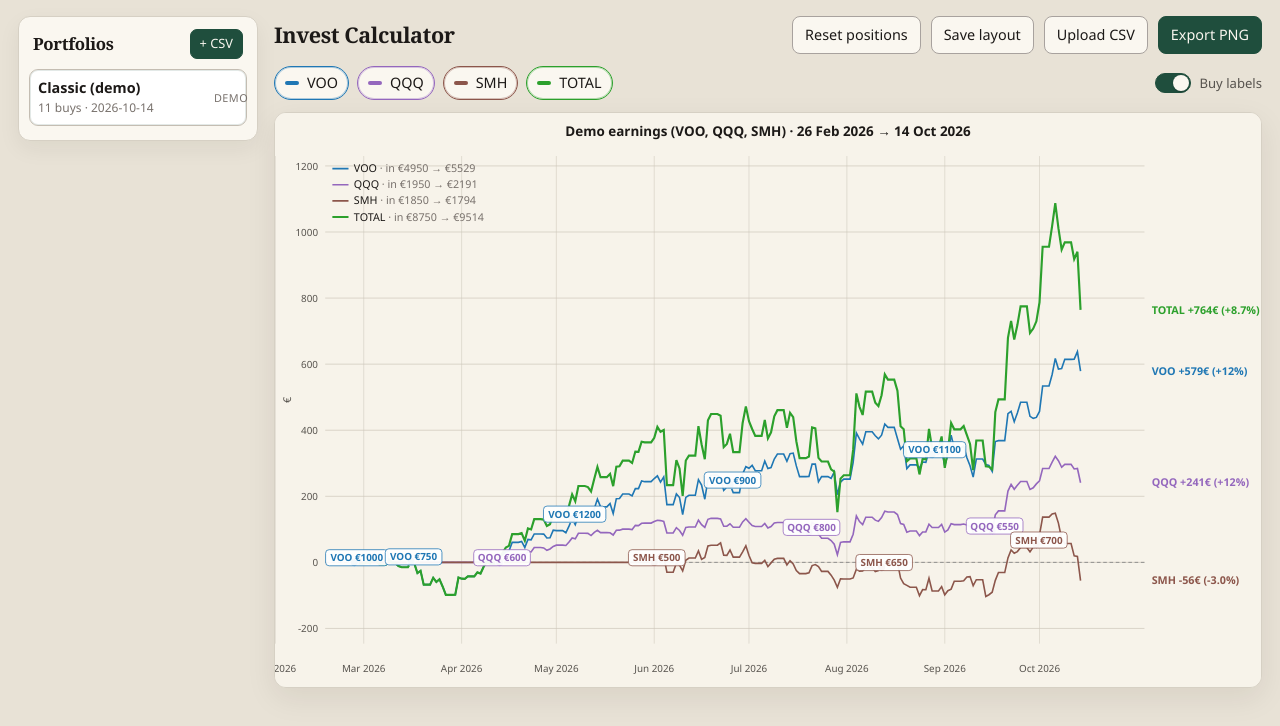
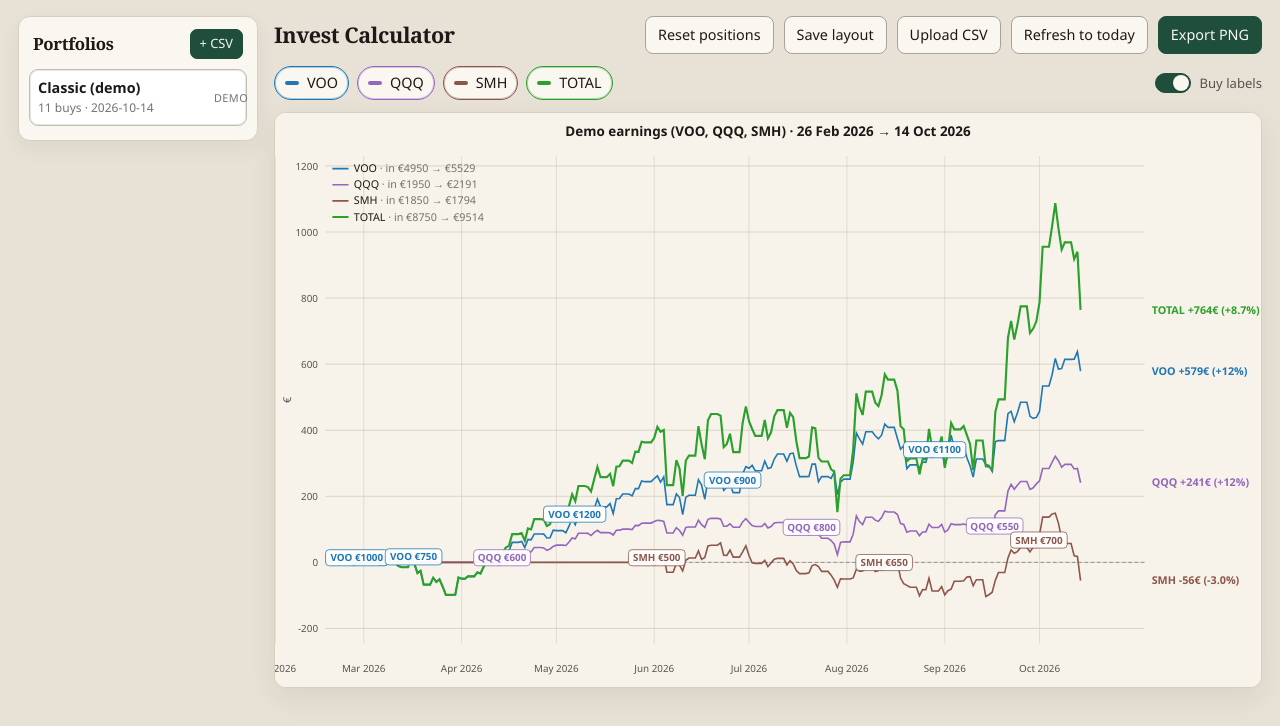
Before and after one commit to DenysPiven/InvestCalculator, a React (Vite) app: page / in a window 1280 px wide. Shown: the top 726 px of the page. Built offline with nearby package versions, Linux system fonts and the light colour scheme.

Commit message:
Add Refresh to today for portfolios with live prices
Store the uploaded CSV so charts can rebuild through today; bust the
price cache and fill gaps past the bundled cache. Demo regenerates on
Pages deploy after the price update.

Co-authored-by: pivden2000 <pivden2000@gmail.com>

```diff
--- a/src/App.tsx
+++ b/src/App.tsx
@@ -13,6 +13,7 @@
   CHART_COLORS,
   CHART_LABELS,
   colorFor,
+  invalidatePricesCache,
   seriesKeys,
   type ChartData,
 } from './ibkr'
@@ -27,6 +28,7 @@
   saveStore,
   setActive,
   updateDraftPositions,
+  updatePortfolioChart,
   updateSavedPositions,
   upsertUpload,
   type PortfolioStore,
@@ -243,6 +245,7 @@
   const buysRef = useRef<Buy[]>([])
   const storeRef = useRef(store)
   const saveGen = useRef(0)
+  const didAutoRefresh = useRef(false)
   const dragRef = useRef<{
     id: string
     startX: number
@@ -360,13 +363,15 @@
     try {
       const text = await file.text()
       setStatusMsg('Building chart from prices…')
+      invalidatePricesCache()
       const chart = await buildChartFromIbkrCsv(text)
       const normalized = normalizeChart(chart)
       const positions = buysToPosMap(applyPositions(normalized.buys, null))
-      const { store: next, id, reused } = upsertUpload(storeRef.current, {
+      const { store: next, id } = upsertUpload(storeRef.current, {
         name: nameFromFile(file.name),
         chart: normalized,
         positions,
+        csvText: text,
       })
       commitStore(next)
       const item = next.items.find((i) => i.id === id)!
@@ -377,9 +382,7 @@
       } else {
         showPortfolio(normalized, layoutFor(item))
       }
-      if (!reused) {
-        /* new upload — keep quiet */
-      }
+      setStatusMsg('')
     } catch (e) {
       setStatusMsg(`Upload failed: ${e instanceof Error ? e.message : e}`)
     } finally {
@@ -387,6 +390,81 @@
       if (fileRef.current) fileRef.current.value = ''
     }
   }
+
+  const refreshToToday = useCallback(async () => {
+    const item = storeRef.current.items.find(
+      (i) => i.id === storeRef.current.activeId,
+    )
+    if (!item) return
+    setBusy(true)
+    setStatusMsg('Updating prices to today…')
+    try {
+      invalidatePricesCache()
+      // Keep current label layout across rebuild
+      const draft = updateDraftPositions(
+        storeRef.current,
+        item.id,
+        buysToPosMap(buysRef.current),
+      )
+      commitStore(draft)
+
+      if (item.kind === 'classic') {
+        const bust = `?t=${Date.now()}`
+        const raw = (await fetch(
+          `${assetUrl('chart_data.json')}${bust}`,
+        ).then((r) => r.json())) as ChartData
+        const classic = normalizeChart(raw)
+        setClassicChart(classic)
+        const withMeta = {
+          ...storeRef.current,
+          items: storeRef.current.items.map((i) =>
+            i.id === CLASSIC_ID
+              ? {
+                  ...i,
+                  asOf: classic.asOf,
+                  buysCount: classic.buys.length,
+                  fingerprint: fingerprintFromChart(classic),
+                }
+              : i,
+          ),
+        }
+        commitStore(withMeta)
+        const classicItem = withMeta.items.find((i) => i.id === CLASSIC_ID)
+        showPortfolio(classic, layoutFor(classicItem) || FACTORY_POS)
+        setStatusMsg('')
+        return
+      }
+
+      if (!item.csvText) {
+        setStatusMsg(
+          'Re-upload this CSV once — then Refresh can rebuild to today.',
+        )
+        return
+      }
+
+      const chart = normalizeChart(await buildChartFromIbkrCsv(item.csvText))
+      const next = updatePortfolioChart(storeRef.current, item.id, chart)
+      commitStore(next)
+      const fresh = next.items.find((i) => i.id === item.id)
+      showPortfolio(chart, layoutFor(fresh))
+      setStatusMsg('')
+    } catch (e) {
+      setStatusMsg(`Refresh failed: ${e instanceof Error ? e.message : e}`)
+    } finally {
+      setBusy(false)
+    }
+  }, [commitStore, showPortfolio])
+
+  // One-shot: if the active upload is older than today and we still have the CSV, rebuild.
+  useEffect(() => {
+    if (didAutoRefresh.current || !data || busy) return
+    const item = store.items.find((i) => i.id === store.activeId)
+    if (!item || item.kind !== 'upload' || !item.csvText) return
+    const today = new Date().toISOString().slice(0, 10)
+    if (item.asOf && item.asOf >= today) return
+    didAutoRefresh.current = true
+    void refreshToToday()
+  }, [data, store, busy, refreshToToday])
 
   const selectPortfolio = (item: StoredPortfolio) => {
     if (item.id === storeRef.current.activeId) return
@@ -753,6 +831,14 @@
           >
             {busy ? 'Loading…' : 'Upload CSV'}
           </button>
+          <button
+            type="button"
+            disabled={busy}
+            title="Rebuild chart with latest prices through today"
+            onClick={() => void refreshToToday()}
+          >
+            {busy ? 'Updating…' : 'Refresh to today'}
+          </button>
           <button type="button" className="primary" onClick={exportPng}>
             Export PNG
           </button>
@@ -764,7 +850,9 @@
             onChange={(e) => void onUpload(e.target.files?.[0] ?? null)}
           />
           {statusMsg.startsWith('Upload failed') ||
-          statusMsg.startsWith('Failed to load') ? (
+          statusMsg.startsWith('Failed to load') ||
+          statusMsg.startsWith('Refresh failed') ||
+          statusMsg.startsWith('Re-upload') ? (
             <p className="error-msg">{statusMsg}</p>
           ) : null}
         </div>
--- a/src/ibkr.ts
+++ b/src/ibkr.ts
@@ -212,6 +212,11 @@
 
 let pricesCachePromise: Promise<PricesCache | null> | null = null
 
+/** Drop in-memory price cache so the next build reloads prices_cache.json. */
+export function invalidatePricesCache() {
+  pricesCachePromise = null
+}
+
 function loadPricesCache() {
   if (!pricesCachePromise) {
     pricesCachePromise = fetch(`${assetUrl('prices_cache.json')}?t=${Date.now()}`)
@@ -268,21 +273,31 @@
   return map
 }
 
-/** Live Yahoo via Vite dev proxy (GitHub Pages has no CORS path). */
+/** Live Yahoo: Vite proxy in dev; direct + CORS relay on Pages. */
 async function fetchLiveYahooCloses(
   symbol: string,
   startIso: string,
   endIso: string,
 ): Promise<Map<string, number> | null> {
-  if (!import.meta.env.DEV) return null
   const period1 = Math.floor(dayMs(startIso) / 1000) - 86400
   const period2 = Math.floor(dayMs(endIso) / 1000) + 86400
   const path = `/v8/finance/chart/${encodeURIComponent(symbol)}?period1=${period1}&period2=${period2}&interval=1d&events=history`
-  try {
-    return parseYahooCloses(await fetchJson(`/api/yahoo${path}`, 12000))
-  } catch {
-    return null
+  const yahooUrl = `https://query1.finance.yahoo.com${path}`
+  const urls = import.meta.env.DEV
+    ? [`/api/yahoo${path}`, yahooUrl]
+    : [
+        yahooUrl,
+        // Relay so GitHub Pages can fill days past the bundled cache.
+        `https://api.allorigins.win/raw?url=${encodeURIComponent(yahooUrl)}`,
+      ]
+  for (const url of urls) {
+    try {
+      return parseYahooCloses(await fetchJson(url, 14000))
+    } catch {
+      /* try next source */
+    }
   }
+  return null
 }
 
 async function fetchYahooCloses(
--- a/src/portfolios.ts
+++ b/src/portfolios.ts
@@ -18,6 +18,8 @@
   draftPositions?: PosMap
   /** Full chart for uploads; classic reloads from chart_data.json */
   chart?: ChartData
+  /** Original Activity Statement CSV — needed to rebuild to today. */
+  csvText?: string
 }
 
 export type PortfolioStore = {
@@ -102,6 +104,7 @@
     name: string
     chart: ChartData
     positions: PosMap
+    csvText?: string
   },
 ): { store: PortfolioStore; id: string; reused: boolean } {
   const fingerprint = fingerprintFromChart(input.chart)
@@ -123,6 +126,7 @@
       asOf: input.chart.asOf,
       buysCount: input.chart.buys.length,
       chart: input.chart,
+      csvText: input.csvText ?? existing.csvText,
       // Keep last Save; only seed positions if somehow empty
       positions: Object.keys(existing.positions).length
         ? existing.positions
@@ -150,6 +154,7 @@
     positions: input.positions,
     draftPositions: input.positions,
     chart: input.chart,
+    csvText: input.csvText,
   }
   return {
     store: {
@@ -158,6 +163,28 @@
     },
     id,
     reused: false,
+  }
+}
+
+/** Replace chart data after a “Refresh to today” rebuild. */
+export function updatePortfolioChart(
+  store: PortfolioStore,
+  id: string,
+  chart: ChartData,
+): PortfolioStore {
+  return {
+    ...store,
+    items: store.items.map((i) =>
+      i.id === id
+        ? {
+            ...i,
+            chart,
+            asOf: chart.asOf,
+            buysCount: chart.buys.length,
+            fingerprint: fingerprintFromChart(chart),
+          }
+        : i,
+    ),
   }
 }
 
```
Also changed, not shown: 1 other file (tests, documents, lock files or other folders).
